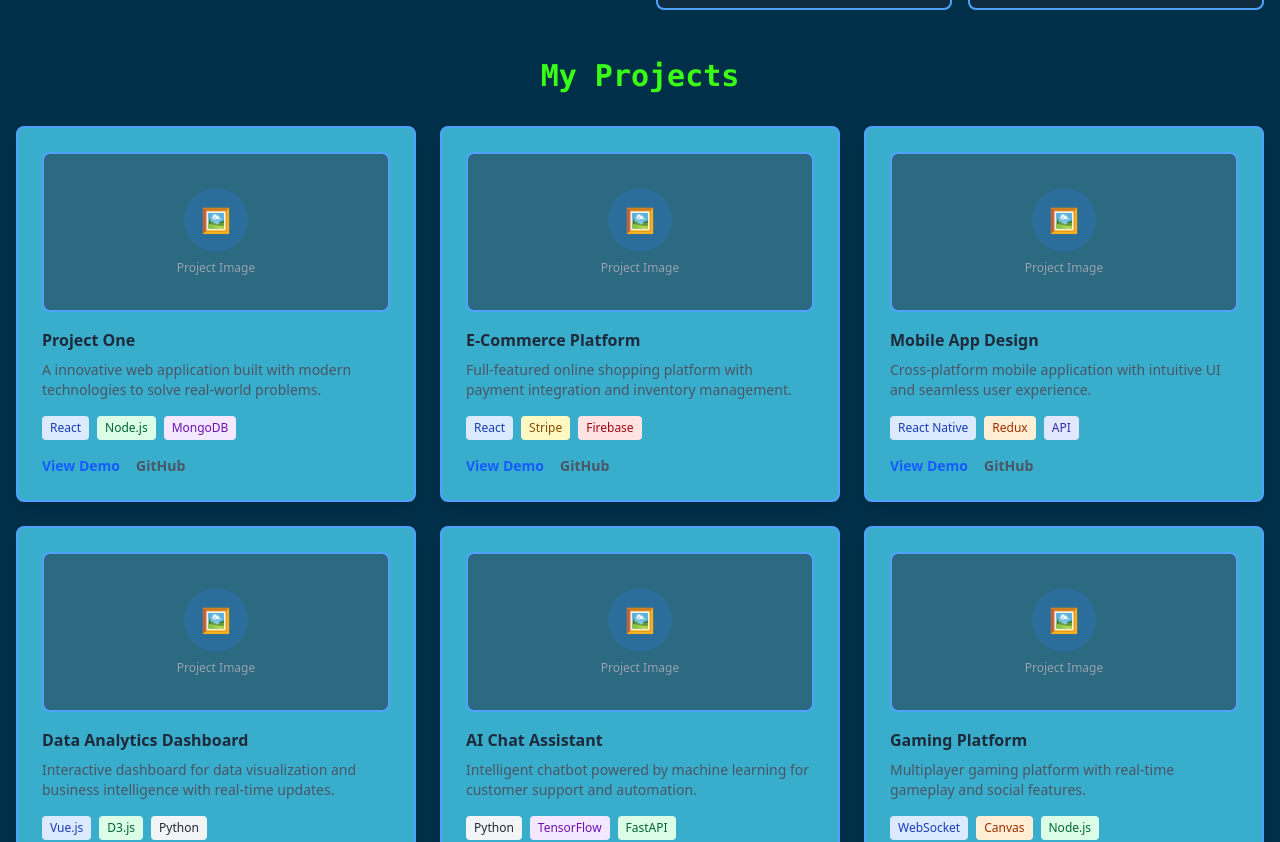
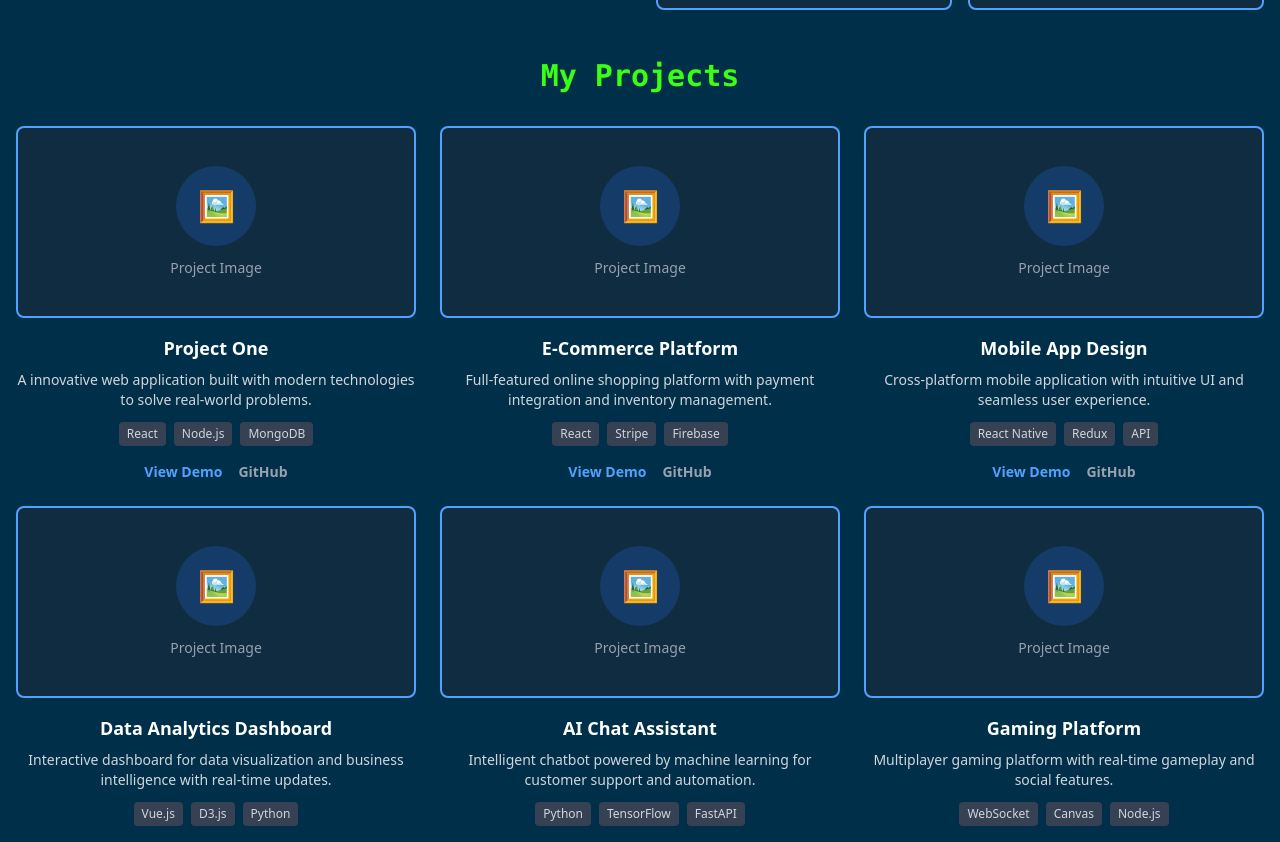
Before and after one commit to Anonimize4/mini-project-, a React (Vite) app: page / in a window 1280 px wide. Shown: the part 1594-2436 px from the top of the page. Built offline with nearby package versions, Linux system fonts and the light colour scheme.

Commit message:
my projects rectangels removed

```diff
--- a/src/components/ProjectsSection.tsx
+++ b/src/components/ProjectsSection.tsx
@@ -75,38 +75,34 @@ const ProjectsSection = () => {
         {projects.map((project, index) => (
           <motion.div
             key={index}
-            className="rounded-lg p-6 shadow-lg border-2 border-blue-400 hover:shadow-xl transition-all duration-300"
-            style={{ backgroundColor: '#38aecc' }}
+            className="text-center"
             whileHover={{
               scale: 1.05,
-              boxShadow: "0 20px 25px -5px rgba(0, 0, 0, 0.1), 0 10px 10px -5px rgba(0, 0, 0, 0.04)"
             }}
             initial={{ opacity: 0, y: 50 }}
             animate={{ opacity: 1, y: 0 }}
             transition={{ duration: 0.5, delay: index * 0.1 }}
           >
-            <div className="mb-4">
-              <div className="w-full h-40 rounded-lg overflow-hidden bg-gray-800/50 border-2 border-blue-400 flex items-center justify-center hover:bg-gray-700/50 transition-colors duration-300">
-                <div className="text-center">
-                  <div className="w-16 h-16 bg-blue-500/20 rounded-full mx-auto mb-2 flex items-center justify-center">
-                    <span className="text-blue-400 text-2xl">🖼️</span>
-                  </div>
-                  <p className="text-gray-400 text-xs">Project Image</p>
+            <div className="w-full h-48 rounded-lg overflow-hidden bg-gray-800/50 border-2 border-blue-400 flex items-center justify-center hover:bg-gray-700/50 transition-colors duration-300 mb-4">
+              <div className="text-center">
+                <div className="w-20 h-20 bg-blue-500/20 rounded-full mx-auto mb-3 flex items-center justify-center">
+                  <span className="text-blue-400 text-3xl">🖼️</span>
                 </div>
+                <p className="text-gray-400 text-sm">Project Image</p>
               </div>
             </div>
-            <h3 className="font-bold text-gray-800 mb-2">{project.title}</h3>
-            <p className="text-gray-600 text-sm mb-4">{project.description}</p>
-            <div className="flex flex-wrap gap-2 mb-4">
+            <h3 className="text-white font-bold text-lg mb-2">{project.title}</h3>
+            <p className="text-gray-300 text-sm mb-3">{project.description}</p>
+            <div className="flex flex-wrap gap-2 justify-center mb-4">
               {project.technologies.map((tech, techIndex) => (
-                <span key={techIndex} className={`${getTechColor(tech)} text-xs px-2 py-1 rounded`}>
+                <span key={techIndex} className="bg-gray-700 text-gray-300 text-xs px-2 py-1 rounded">
                   {tech}
                 </span>
               ))}
             </div>
-            <div className="flex gap-4">
+            <div className="flex gap-4 justify-center">
               <motion.button
-                className="text-blue-600 hover:text-blue-800 text-sm font-semibold"
+                className="text-blue-400 hover:text-blue-300 text-sm font-semibold"
                 whileHover={{ scale: 1.1 }}
                 whileTap={{ scale: 0.95 }}
               >
@@ -116,7 +112,7 @@ const ProjectsSection = () => {
                 href="https://github.com"
                 target="_blank"
                 rel="noopener noreferrer"
-                className="text-gray-600 hover:text-gray-800 text-sm font-semibold"
+                className="text-gray-400 hover:text-gray-300 text-sm font-semibold"
                 whileHover={{ scale: 1.1 }}
                 whileTap={{ scale: 0.95 }}
               >
```
